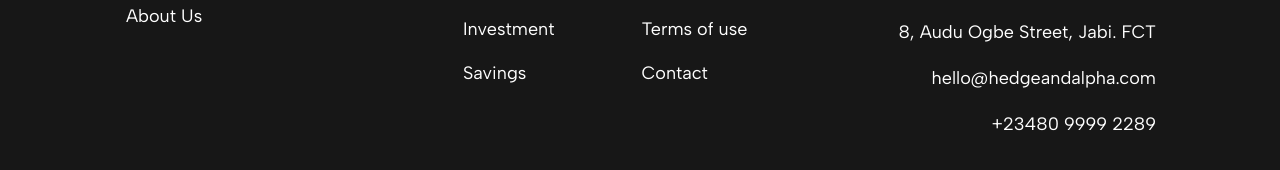
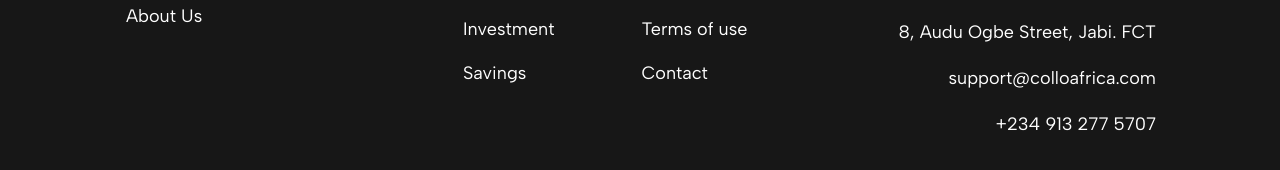
Before and after one commit to hedge-and-alpha/website_v2, a Nuxt app: page / in a window 1280 px wide. Shown: the part 7243-7413 px from the top of the page. Built offline with nearby package versions, Linux system fonts and the light colour scheme.

Commit message:
chore(footer): change contact details

```diff
--- a/components/MainFooter.vue
+++ b/components/MainFooter.vue
@@ -137,9 +137,9 @@
         <NuxtLink to="/">8, Audu Ogbe Street, Jabi. FCT</NuxtLink>
       </li>
       <li class="mb-[22px]">
-        <NuxtLink to="/">hello@hedgeandalpha.com</NuxtLink>
+        <NuxtLink to="/">support@colloafrica.com</NuxtLink>
       </li>
-      <li><NuxtLink to="/">+23480 9999 2289</NuxtLink></li>
+      <li><NuxtLink to="/">+234 913 277 5707</NuxtLink></li>
     </ul>
   </footer>
 </template>
```
